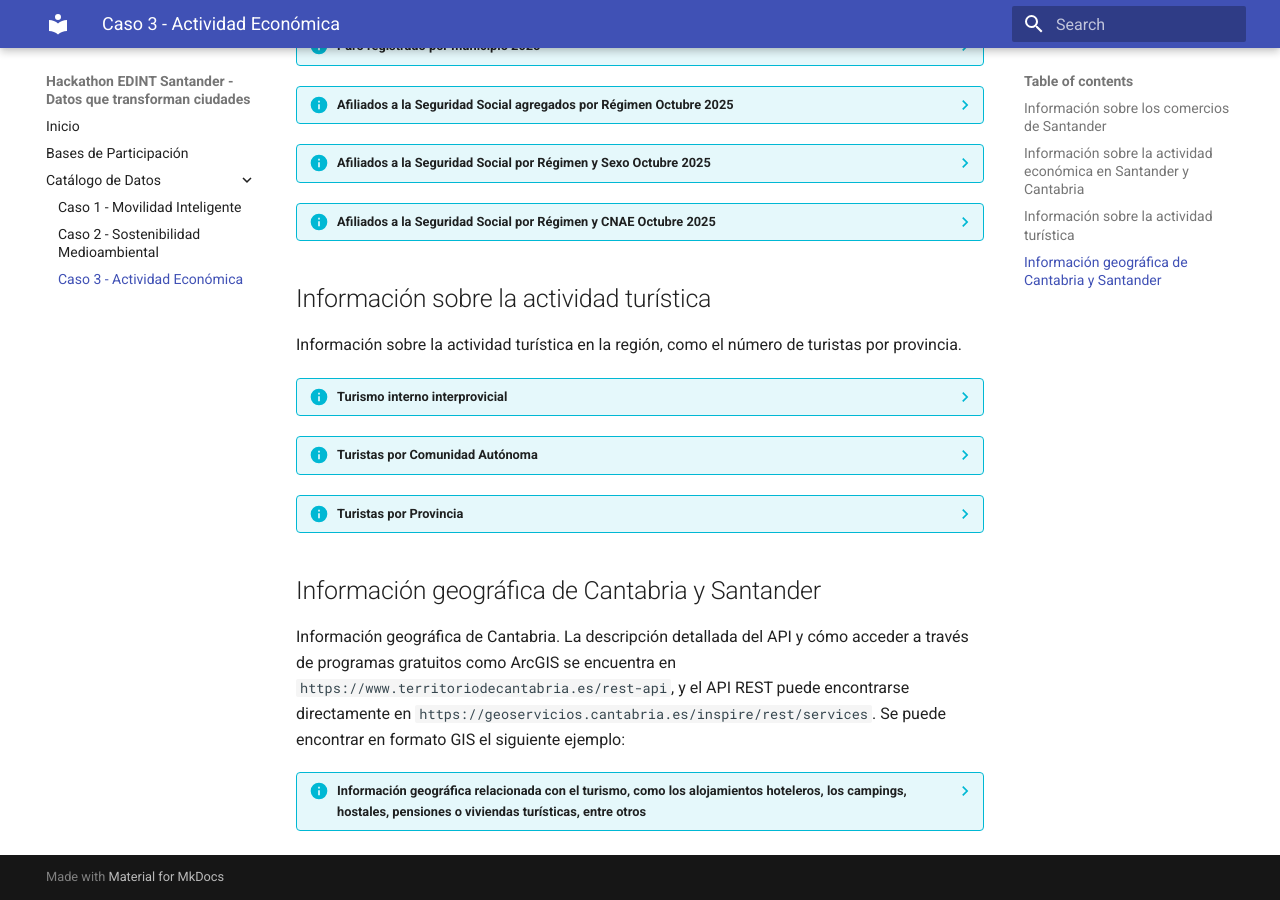
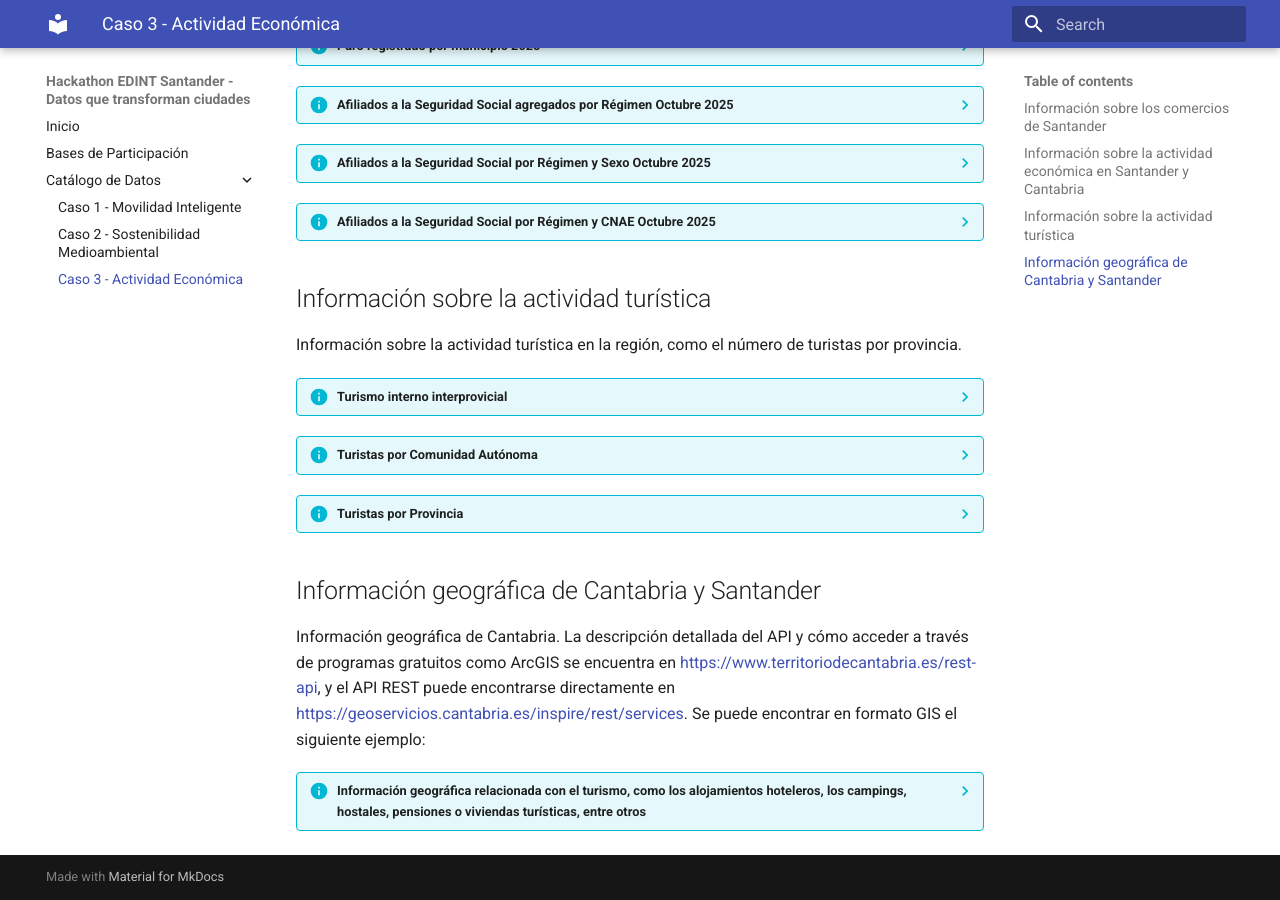
Before and after one commit to tlmat-unican/edint-hackathon, an MkDocs documentation site: the page built from docs/economia.md, in a window 1280 px wide and 900 px high, scrolled down 784 px. Built offline with MkDocs 1.6.1 and Material for MkDocs 9.7.7, drawn with Linux system fonts in a browser that asks for light colours.

Commit message:
Clickable links.

```diff
--- a/docs/economia.md
+++ b/docs/economia.md
@@ -11,21 +11,21 @@ Información sobre los comercios y mercados de Santander.
     * **Formato:** JSON
     * **Acceso:** Abierto
     * **Fuente:** Ayto. Santander
-    * **Endpoint:** `http://datos.santander.es/api/rest/datasets/comercios_comercios.json`
+    * **Endpoint:** <http://datos.santander.es/api/rest/datasets/comercios_comercios.json>
 
 ??? info "Listado de comercios de Santander"
     * **Descripción:** Listado de los mercados y mercadillos de Santander, incluyendo su descriopción, localización, horarios e imágenes de los mismos.
     * **Formato:** JSON
     * **Acceso:** Abierto
     * **Fuente:** Ayto. Santander
-    * **Endpoint:** `http://datos.santander.es/api/rest/datasets/mercados_mercados.json`
+    * **Endpoint:** <http://datos.santander.es/api/rest/datasets/mercados_mercados.json>
 
 ??? info "Listado de comercios de Santander"
     * **Descripción:** Listado con los puestos que se pueden encontrar en cada mercado de Santander.
     * **Formato:** JSON
     * **Acceso:** Abierto
     * **Fuente:** Ayto. Santander
-    * **Endpoint:** `http://datos.santander.es/api/rest/datasets/mercados_puestos.json`
+    * **Endpoint:** <http://datos.santander.es/api/rest/datasets/mercados_puestos.json>
 
 
 ## Información sobre la actividad económica en Santander y Cantabria
@@ -37,42 +37,42 @@ Información sobre la actividad económica en la región, como los contratos o e
     * **Formato:** CSV
     * **Acceso:** Abierto
     * **Fuente:** Servicio Público de Empleo Estatal (SEPE)
-    * **Endpoint:** `https://sede.sepe.gob.es/es/portaltrabaja/resources/sede/datos_abiertos/datos/Contratos_por_municipios_2025_csv.csv`
+    * **Endpoint:** <https://sede.sepe.gob.es/es/portaltrabaja/resources/sede/datos_abiertos/datos/Contratos_por_municipios_2025_csv.csv>
 
 ??? info "Demandantes de empleo por municipio 2025"
     * **Descripción:** Demandantes de empleo por municipio a escala nacional (incluye Cantabria y sus municipios).
     * **Formato:** CSV
     * **Acceso:** Abierto
     * **Fuente:** Servicio Público de Empleo Estatal (SEPE)
-    * **Endpoint:** `https://sede.sepe.gob.es/es/portaltrabaja/resources/sede/datos_abiertos/datos/Dtes_empleo_por_municipios_2025_csv.csv`
+    * **Endpoint:** <https://sede.sepe.gob.es/es/portaltrabaja/resources/sede/datos_abiertos/datos/Dtes_empleo_por_municipios_2025_csv.csv>
 
 ??? info "Paro registrado por municipio 2025"
     * **Descripción:** Paro registrado por municipio a escala nacional (incluye Cantabria y sus municipios).
     * **Formato:** CSV
     * **Acceso:** Abierto
     * **Fuente:** Servicio Público de Empleo Estatal (SEPE)
-    * **Endpoint:** `https://sede.sepe.gob.es/es/portaltrabaja/resources/sede/datos_abiertos/datos/Paro_por_municipios_2025_csv.csv`
+    * **Endpoint:** <https://sede.sepe.gob.es/es/portaltrabaja/resources/sede/datos_abiertos/datos/Paro_por_municipios_2025_csv.csv>
 
 ??? info "Afiliados a la Seguridad Social agregados por Régimen Octubre 2025"
     * **Descripción:** Número de afiliados a la Seguridad Social por municipio a escala nacional (incluye Cantabria y sus municipios).
     * **Formato:** EXCEL
     * **Acceso:** Abierto
     * **Fuente:** Seguridad Social
-    * **Endpoint:** `https://www.seg-social.es/descarga/es/Muni102025`
+    * **Endpoint:** <https://www.seg-social.es/descarga/es/Muni102025>
 
 ??? info "Afiliados a la Seguridad Social por Régimen y Sexo Octubre 2025"
     * **Descripción:** Número de afiliados a la Seguridad Social por Régimen, Sexo y municipio a escala nacional (incluye Cantabria y sus municipios).
     * **Formato:** EXCEL
     * **Acceso:** Abierto
     * **Fuente:** Seguridad Social
-    * **Endpoint:** `https://www.seg-social.es/descargas/STAT/MUNCNAE1025.xlsx`
+    * **Endpoint:** <https://www.seg-social.es/descargas/STAT/MUNCNAE1025.xlsx>
 
 ??? info "Afiliados a la Seguridad Social por Régimen y CNAE Octubre 2025"
     * **Descripción:** Número de afiliados a la Seguridad Social por Régimen, CNAE y municipio a escala nacional (incluye Cantabria y sus municipios).
     * **Formato:** EXCEL
     * **Acceso:** Abierto
     * **Fuente:** Seguridad Social
-    * **Endpoint:** `https://www.seg-social.es/descargas/STAT/PRMU1025.xlsx`
+    * **Endpoint:** <https://www.seg-social.es/descargas/STAT/PRMU1025.xlsx>
 
 ## Información sobre la actividad turística
 
@@ -83,29 +83,29 @@ Información sobre la actividad turística en la región, como el número de tur
     * **Formato:** CSV
     * **Acceso:** Abierto
     * **Fuente:** Instituto Nacional de Estadística (INE)
-    * **Endpoint:** `https://www.ine.es/jaxiT3/files/t/csv_bdsc/53464.csv`
+    * **Endpoint:** <https://www.ine.es/jaxiT3/files/t/csv_bdsc/53464.csv>
 
 ??? info "Turistas por Comunidad Autónoma"
     * **Descripción:** Número de turistas mensuales por CCAA de origen desagregados por municipio de destino.
     * **Formato:** CSV
     * **Acceso:** Abierto
     * **Fuente:** Instituto Nacional de Estadística (INE)
-    * **Endpoint:** `https://www.ine.es/jaxiT3/files/t/csv_bdsc/53464.csv`
+    * **Endpoint:** <https://www.ine.es/jaxiT3/files/t/csv_bdsc/53464.csv>
 
 ??? info "Turistas por Provincia"
     * **Descripción:** Número de turistas mensuales por Provincia de origen desagregados por municipio de destino.
     * **Formato:** CSV
     * **Acceso:** Abierto
     * **Fuente:** Instituto Nacional de Estadística (INE)
-    * **Endpoint:** `https://www.ine.es/jaxiT3/files/t/csv_bdsc/53465.csv`
+    * **Endpoint:** <https://www.ine.es/jaxiT3/files/t/csv_bdsc/53465.csv>
 
 ## Información geográfica de Cantabria y Santander
 
-Información geográfica de Cantabria. La descripción detallada del API y cómo acceder a través de programas gratuitos como ArcGIS se encuentra en `https://www.territoriodecantabria.es/rest-api`, y el API REST puede encontrarse directamente en `https://geoservicios.cantabria.es/inspire/rest/services`. Se puede encontrar en formato GIS el siguiente ejemplo:
+Información geográfica de Cantabria. La descripción detallada del API y cómo acceder a través de programas gratuitos como ArcGIS se encuentra en <https://www.territoriodecantabria.es/rest-api>, y el API REST puede encontrarse directamente en <https://geoservicios.cantabria.es/inspire/rest/services>. Se puede encontrar en formato GIS el siguiente ejemplo:
 
 ??? info "Información geográfica relacionada con el turismo, como los alojamientos hoteleros, los campings, hostales, pensiones o viviendas turísticas, entre otros"
     * **Descripción:** Información sobre movilidad ciclista en el municipio de Santander.
     * **Formato:** JSON/SOAP (Estándar GIS)
     * **Acceso:** Abierto
     * **Fuente:** Gobierno de Cantabria / Ayto. Santander
-    * **Endpoint:** `https://geoservicios.cantabria.es/inspire/rest/services/Turismo_Infraestructura_Turistica/FeatureServer`
+    * **Endpoint:** <https://geoservicios.cantabria.es/inspire/rest/services/Turismo_Infraestructura_Turistica/FeatureServer>
```
Also changed, not shown: docs/medioambiente.md (+1 -1 lines), docs/movilidad.md (+18 -17 lines).
